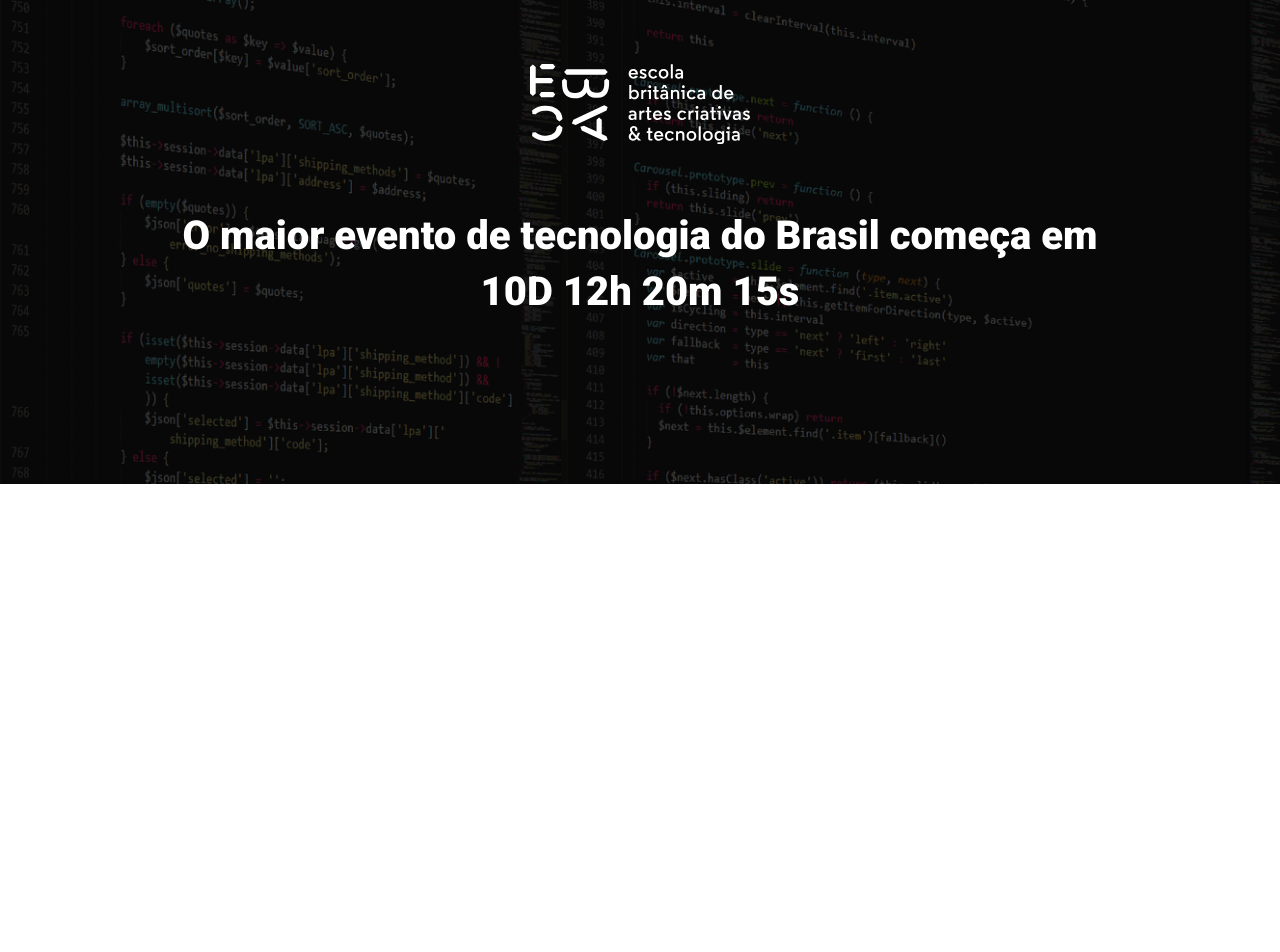
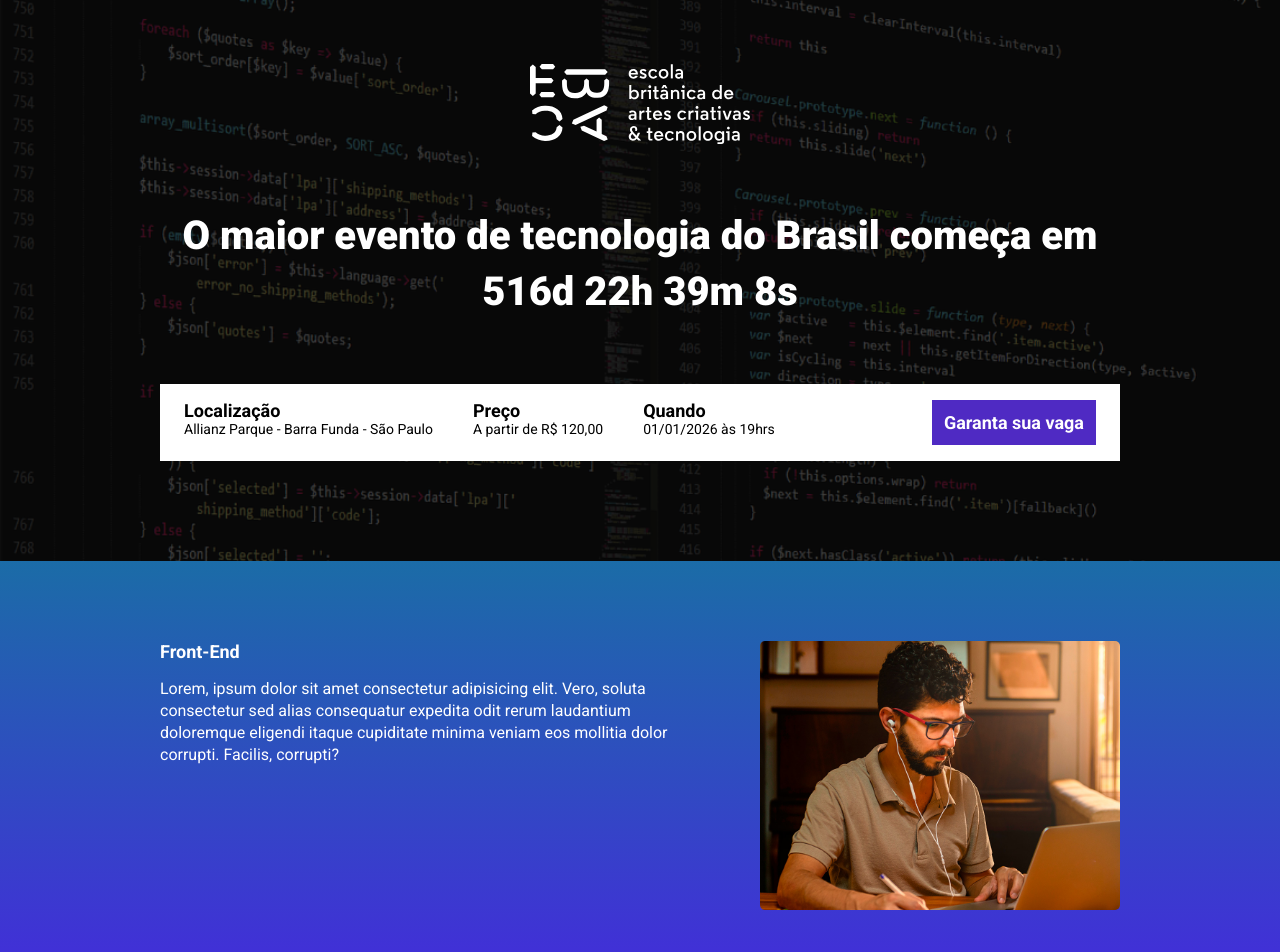
Before and after one commit to rod-miranda/ebac_exercicio_landing_page, a website built with Parcel: page src/index.html in a window 1280 px wide. Shown: the top 952 px of the page. Before the commit the page ends 800 px from the top, so only its background shows below. Built offline with nearby package versions, Linux system fonts and the light colour scheme.

Commit message:
criando a contagem regressiva

```diff
--- a/package.json
+++ b/package.json
@@ -1,9 +1,9 @@
 {
   "name": "ebac_tech_talks",
   "version": "1.0.0",
-  "main": "index.js",
   "scripts": {
     "dev": "parcel src/index.html src/styles/main.scss src/scripts/main.js",
+    "build": "parcel build src/index.html",
     "test": "echo \"Error: no test specified\" && exit 1"
   },
   "keywords": [],
--- a/src/index.html
+++ b/src/index.html
@@ -8,17 +8,83 @@
     <link rel="preconnect" href="https://fonts.gstatic.com" crossorigin>
     <link href="https://fonts.googleapis.com/css2?family=Roboto:wght@400;700;900&display=swap" rel="stylesheet">
     <link rel="stylesheet" href="styles/main.scss">
+    <link rel="stylesheet" href="https://unpkg.com/aos@next/dist/aos.css" />
 </head>
 <body>
     <header class="hero">
         <div class="container">
             <img class="hero__logo" src="./images/ebac_logo.svg" alt="EBAC">
             <p class="hero__text">
-                O maior evento de tecnologia do Brasil começa em 10D 12h 20m 15s
+                O maior evento de tecnologia do Brasil começa em <span id="contador"></span>
             </p>
+            <div class="infos-bar">
+                <ul class="infos-bar__infos">
+                    <li class="infos-bar__infos__item">
+                        <b>Localização</b>
+                        Allianz Parque - Barra Funda - São Paulo
+                    </li>
+                    <li class="infos-bar__infos__item">
+                        <b>Preço</b>
+                        A partir de R$ 120,00
+                    </li>
+                    <li class="infos-bar__infos__item">
+                        <b>Quando</b>
+                        01/01/2026 às 19hrs
+                    </li>
+                </ul>
+                <a href="#" class="button button--primary">
+                    Garanta sua vaga
+                </a>
+            </div>
         </div>
     </header>
 
+    <section class="event event--frontend">
+        <div class="container" data-aos="fade-right">
+            <div class="event__details">
+                <h2 class="event__details__title">Front-End</h2>
+                <p class="event__details__description">
+                    Lorem, ipsum dolor sit amet consectetur adipisicing elit. Vero, soluta consectetur sed alias consequatur expedita odit rerum laudantium doloremque eligendi itaque cupiditate minima veniam eos mollitia dolor corrupti. Facilis, corrupti?
+                </p>
+            </div>
+            <img class="event__image" src="./images/frontend.png" alt="Front-End">
+        </div>
+    </section>
+    <section class="event event--ui-ux event--image-left">
+        <div class="container" data-aos="fade-left">
+            <div class="event__details">
+                <h2 class="event__details__title">UI/UX</h2>
+                <p class="event__details__description">
+                    Lorem, ipsum dolor sit amet consectetur adipisicing elit. Vero, soluta consectetur sed alias consequatur expedita odit rerum laudantium doloremque eligendi itaque cupiditate minima veniam eos mollitia dolor corrupti. Facilis, corrupti?
+                </p>
+            </div>
+            <img class="event__image" src="./images/ui-ux.png" alt="Front-End">
+        </div>
+    </section>
+    <section class="event event--data-science">
+        <div class="container" data-aos="fade-right">
+            <div class="event__details">
+                <h2 class="event__details__title">Data Science</h2>
+                <p class="event__details__description">
+                    Lorem, ipsum dolor sit amet consectetur adipisicing elit. Vero, soluta consectetur sed alias consequatur expedita odit rerum laudantium doloremque eligendi itaque cupiditate minima veniam eos mollitia dolor corrupti. Facilis, corrupti?
+                </p>
+            </div>
+            <img class="event__image" src="./images/data.png" alt="Front-End">
+        </div>
+    </section>
+    <section class="event event--backend event--image-left">
+        <div class="container" data-aos="fade-left">
+            <div class="event__details">
+                <h2 class="event__details__title">Back-End</h2>
+                <p class="event__details__description">
+                    Lorem, ipsum dolor sit amet consectetur adipisicing elit. Vero, soluta consectetur sed alias consequatur expedita odit rerum laudantium doloremque eligendi itaque cupiditate minima veniam eos mollitia dolor corrupti. Facilis, corrupti?
+                </p>
+            </div>
+            <img class="event__image" src="./images/backend.png" alt="Front-End">
+        </div>
+    </section>
+
+    <script src="https://unpkg.com/aos@next/dist/aos.js"></script>
     <script src="scripts/main.js"></script>
 </body>
 </html>
--- a/src/scripts/main.js
+++ b/src/scripts/main.js
@@ -1 +1,27 @@
-console.log("Olá mundo");
+AOS.init();
+
+const dataDoEvento = new Date("Jan 01, 2026 19:00:00");
+const timeStampDoEvento = dataDoEvento.getTime();
+
+const contaAsHoras = setInterval(function() {
+    const agora = new Date();
+    const timeStampAtual = agora.getTime();
+
+    const distanciaAteOEvento = timeStampDoEvento - timeStampAtual;
+
+    const diaEmMs = 1000 * 60 * 60 * 24;
+    const horaEmMs = 1000 * 60 * 60;
+    const minutoEmMs = 1000 * 60;
+
+    const diasAteOEvento = Math.floor(distanciaAteOEvento / diaEmMs);
+    const horasAteOEvento = Math.floor((distanciaAteOEvento % diaEmMs) / horaEmMs);
+    const minutosAteOEvento = Math.floor((distanciaAteOEvento % horaEmMs) / minutoEmMs);
+    const segundosAteOEvento = Math.floor((distanciaAteOEvento % minutoEmMs) / 1000);
+
+    document.getElementById('contador').innerHTML = `${diasAteOEvento}d ${horasAteOEvento}h ${minutosAteOEvento}m ${segundosAteOEvento}s`;
+
+    if (distanciaAteOEvento < 0){
+        clearInterval(contaAsHoras);
+        document.getElementById('contador').innerHTML = 'Evento expirado';
+    }
+}, 1000);
--- /dev/null
+++ b/src/styles/_event.scss
@@ -0,0 +1,66 @@
+@use 'variables';
+
+.event {
+    padding: 80px 0;
+
+
+    &--frontend {
+        background-image: linear-gradient(variables.$blue1, variables.$blue2);
+    }
+
+    &--ui-ux {
+        background-image: linear-gradient(variables.$blue2, variables.$pink);
+    }
+
+    &--data-science {
+        background-image: linear-gradient(variables.$pink, variables.$yellow);
+    }
+
+    &--backend {
+        background-image: linear-gradient(variables.$yellow, variables.$pink);
+    }
+
+    &--image-left {
+        .container {
+            flex-direction: row-reverse;
+        }
+    }
+
+    .container {
+        display: flex;
+        gap: 40px;
+    }
+
+    &__image {
+        max-width: 360px;
+        border-radius: 5px;
+    }
+
+    &__details {
+        &__title {
+            font-size: 18px;
+            font-weight: bold;
+            margin-bottom: 16px;
+        }
+
+        &__description {
+            font-size: 16px;
+            line-height: 22px;
+        }
+    }
+
+    @media (max-width: 640px) {
+        .container {
+            display: block;
+        }
+
+        &__image {
+            width: 100%;
+        }
+
+        &__details {
+            margin-right: 0;
+            margin-bottom: 16px;
+        }
+    }
+}
--- a/src/styles/_hero.scss
+++ b/src/styles/_hero.scss
@@ -1,3 +1,5 @@
+@use 'variables';
+
 .hero {
     padding-top: 64px;
     padding-bottom: 100px;
@@ -16,7 +18,7 @@
         left: 0;
         width: 100%;
         height: 100%;
-        background-color: #000;
+        background-color: variables.$secondaryTextColor;
         content: '';
         opacity: .7;
     }
--- /dev/null
+++ b/src/styles/_variables.scss
@@ -0,0 +1,8 @@
+$textColor: #fff;
+$secondaryTextColor: #000;
+
+$blue1: #1b6ca7;
+$blue2: #442bdb;
+$pink: #89223b;
+$yellow: #9c791d;
+$purple: #4f2ac3;
--- /dev/null
+++ b/src/styles/components/_buttons.scss
@@ -0,0 +1,27 @@
+@use '../variables';
+
+.button {
+    padding: 12px;
+    font-size: 18px;
+    font-weight: bold;
+    text-decoration: none;
+    text-align: center;
+    white-space: nowrap;
+
+    &--primary {
+        color: variables.$textColor;
+        background-color: variables.$purple;
+    }
+
+    @media (max-width: 1024px) {
+        display: flex;
+        align-items: center;
+    }
+
+    @media (max-width: 640px) {
+        display: block;
+        width: 100%;
+    }
+
+
+}
--- /dev/null
+++ b/src/styles/components/_infos_bar.scss
@@ -0,0 +1,42 @@
+@use '../variables';
+
+.infos-bar {
+    padding: 16px 24px;
+    background-color: variables.$textColor;
+    display: flex;
+    justify-content: space-between;
+
+    &__infos {
+        display: flex;
+        gap: 40px;
+
+        &__item {
+            font-size: 14px;
+            color: variables.$secondaryTextColor;
+
+            b {
+                color: variables.$secondaryTextColor;
+                font-size: 18px;
+                display: block;
+            }
+        }
+    }
+
+    @media (max-width: 1024px) {
+        &__infos {
+            gap: 16px;
+        }
+    }
+
+    @media (max-width: 640px) {
+        display: block;
+
+        &__infos {
+            display: block;
+
+            &__item {
+                margin-bottom: 24px;
+            }
+        }
+    }
+}
--- a/src/styles/main.scss
+++ b/src/styles/main.scss
@@ -1,11 +1,16 @@
 @use 'hero';
+@use 'components/infos_bar';
+@use 'components/buttons';
+@use 'event';
+@use 'variables';
 
 * {
     margin: 0;
     padding: 0;
     box-sizing: border-box;
     font-family: Roboto, sans-serif;
-    color: #fff;
+    color: variables.$textColor;
+    list-style: none;
 }
 
 .container {
@@ -13,11 +18,12 @@
     width: 100%;
     margin: 0 auto;
 
+    @media (max-width: 1024px) {
+        max-width: 90%;
+    }
+
     @media (max-width: 640px) {
         max-width: 80%;
     }
 
-    @media (max-width: 1024px) {
-        max-width: 90%;
-    }
 }
```
